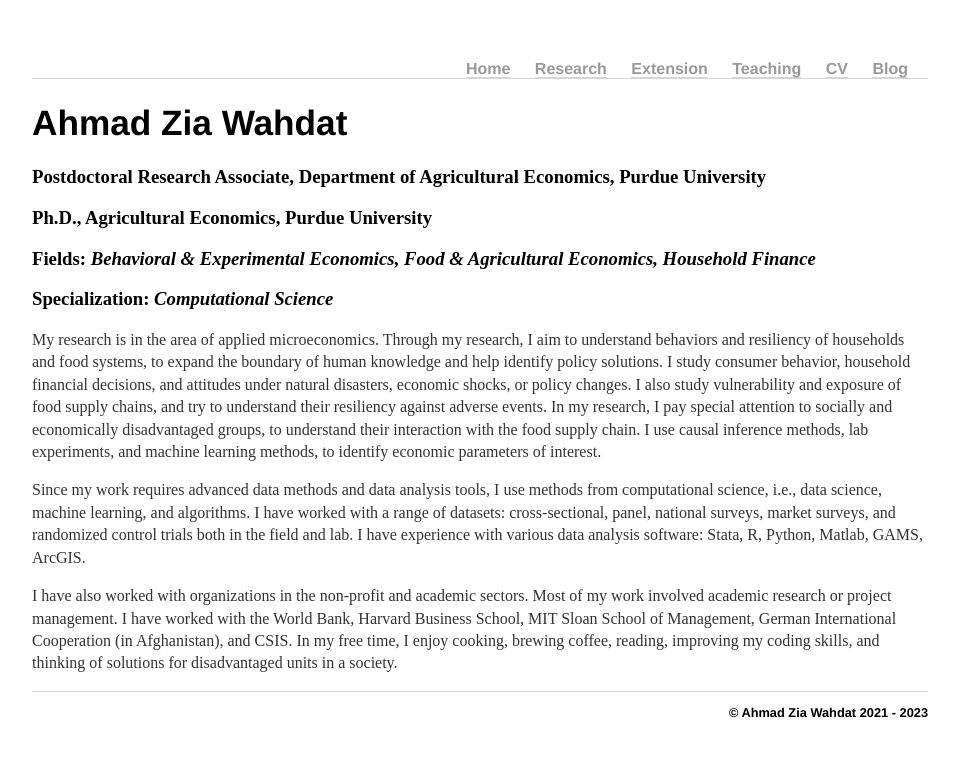
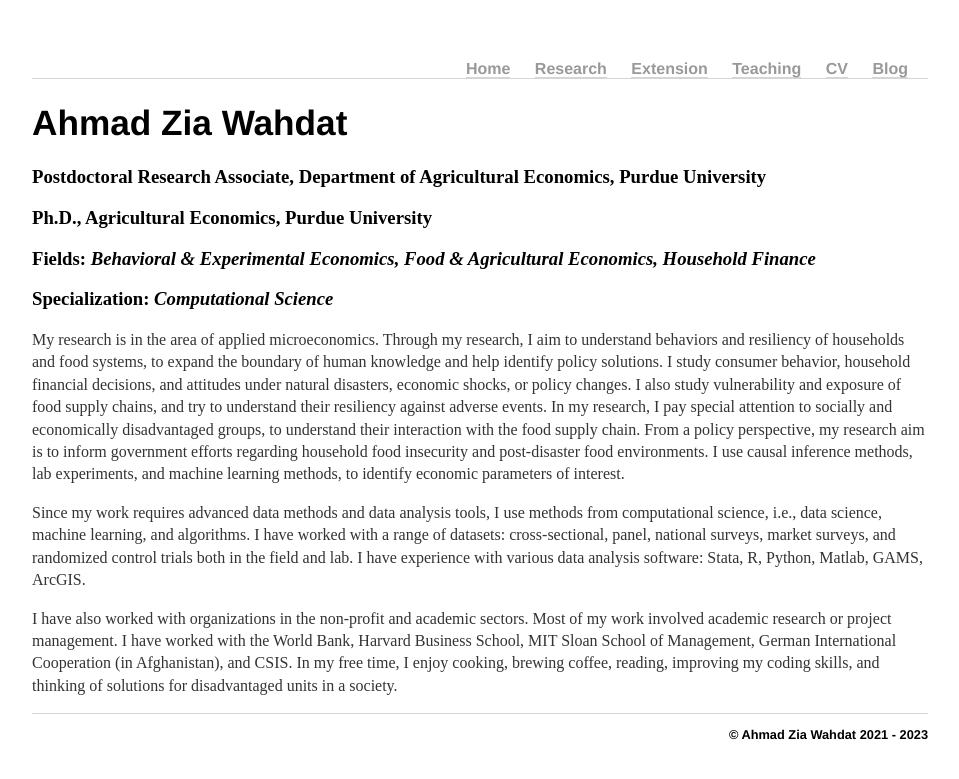
Before and after one commit to awahdat/webpage, a Jekyll site: the page built from index.html, in a window 1280 px wide. Shown: the top 779 px of the page, without its empty margins (160-1119 px from the left). Built offline with Jekyll 4.4.1, drawn with Linux system fonts in a browser that asks for light colours.

Commit message:
Update index.html

```diff
--- a/index.html
+++ b/index.html
@@ -17,7 +17,9 @@ title: Ahmad Zia Wahdat
 		I study consumer behavior, household financial decisions, and attitudes under natural disasters, economic shocks, or policy changes.
 		I also study vulnerability and exposure of food supply chains, and try to understand their
 		resiliency against adverse events. In my research, I pay special attention to socially and economically disadvantaged groups,
-		to understand their interaction with the food supply chain. I use causal inference methods, lab experiments, and
+		to understand their interaction with the food supply chain.
+		From a policy perspective, my research aim is to inform government efforts regarding household food insecurity
+		and post-disaster food environments. I use causal inference methods, lab experiments, and
 		machine learning methods, to identify economic parameters of interest. </p>
 
         <p>Since my work requires advanced data methods and data analysis tools, I use methods from computational science, i.e., data science, machine learning,
```
